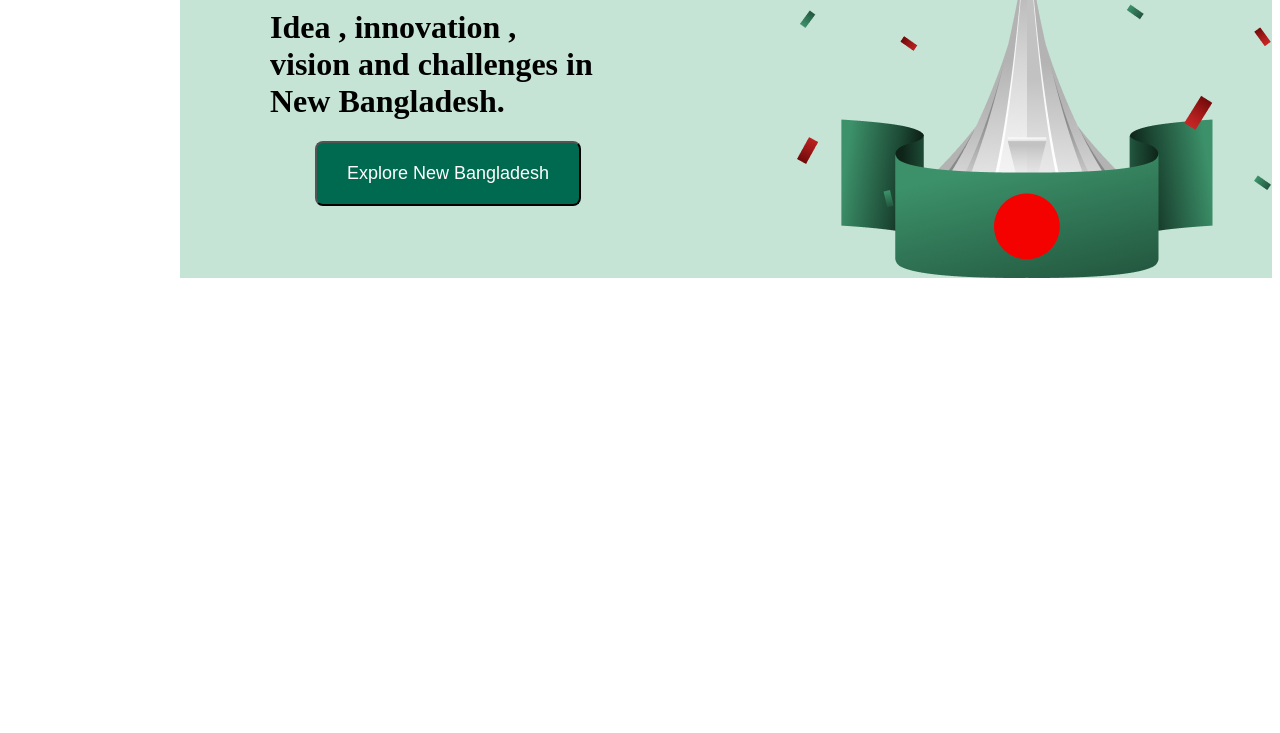
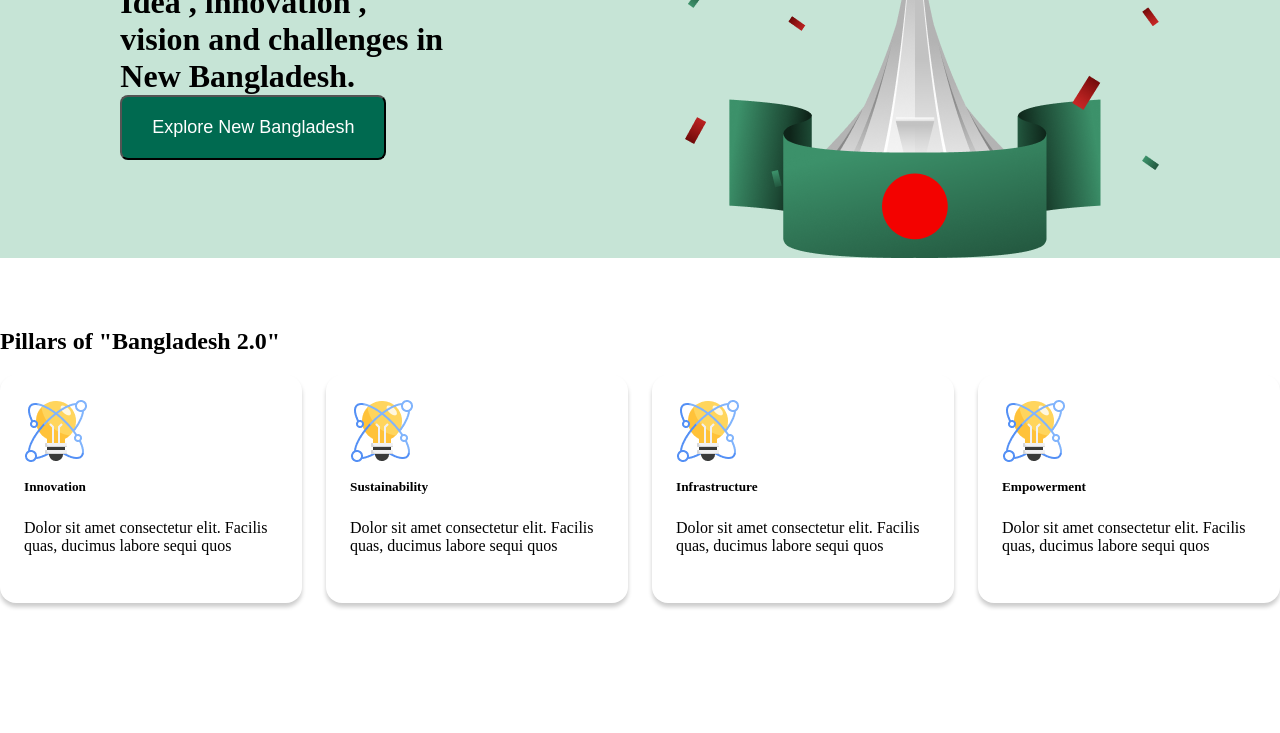
Before and after one commit to TanvirArafatSahil/bd, a plain HTML site: page index.html in a window 1280 px wide. Shown: the part 221-954 px from the top of the page. Before the commit the page ends 800 px from the top, so only its background shows below. Drawn offline with Linux system fonts and the light colour scheme.

Commit message:
pillar part

```diff
--- a/index.html
+++ b/index.html
@@ -29,6 +29,31 @@ vision and challenges in <br> New Bangladesh.</h1>
 
     </header>
     <main>
+        <section class="pillars">
+            <h2 class="pillar-title">Pillars of "Bangladesh 2.0"</h2>
+            <div class="pillar">
+            <div class="pillar-container">
+              <img src="assets/card-icon.png" alt="">
+              <h5 class="margin">Innovation</h5>
+              <p class="pillar-description">Dolor sit amet consectetur elit. Facilis quas, ducimus labore sequi quos </p>
+            </div>
+            <div class="pillar-container">
+                <img src="assets/card-icon.png" alt="">
+                <h5 class="margin">Sustainability</h5>
+                <p class="pillar-description">Dolor sit amet consectetur elit. Facilis quas, ducimus labore sequi quos </p>
+            </div>
+            <div class="pillar-container">
+                <img src="assets/card-icon.png" alt="">
+                <h5 class="margin">Infrastructure</h5>
+                <p class="pillar-description">Dolor sit amet consectetur elit. Facilis quas, ducimus labore sequi quos </p>
+            </div>
+            <div class="pillar-container">
+                <img src="assets/card-icon.png" alt="">
+                <h5 class="margin">Empowerment</h5>
+                <p class="pillar-description">Dolor sit amet consectetur elit. Facilis quas, ducimus labore sequi quos </p>
+            </div>
+            </div>
+        </section>
 
     </main>
     <footer>
--- a/styles.css/bd-style.css
+++ b/styles.css/bd-style.css
@@ -108,8 +108,7 @@
 
 *{
     max-width: 1280px;
-    max-height: 560px;
-    margin-left: 45px;
+    margin: 0px auto;
 
 
 }
@@ -122,6 +121,7 @@ nav ul li{
     display: flex;
     align-items: center;
     justify-content: space-between;
+
 
 }
 .heading-second{
@@ -137,6 +137,7 @@ nav ul li{
     align-items: center;
     justify-content: space-between;
     background-color: #C6E4D6;
+    margin-top: 30px;
 }
 .banner-title{
     font: 56px;
@@ -154,3 +155,28 @@ nav ul li{
     color: #0e0e0e83;
     font-size: 24px;
 }
+
+.pillar-title{
+  margin: 25px 0px 20px;
+}
+.pillar{
+  display: flex;
+  gap: 24px;
+}
+.pillar-container{
+  padding: 24px;
+  box-shadow: 0px 4px 4px 0px #00000034 ;
+  border-radius: 16px;
+
+}
+.pillar-description{
+  font-size: 16px;
+  margin: 12px 0px 24px;
+}
+.margin{
+  margin: 12px 0px 24px;
+}
+main section{
+  margin-top: 70px;
+  margin-bottom: 130px;
+}
```
